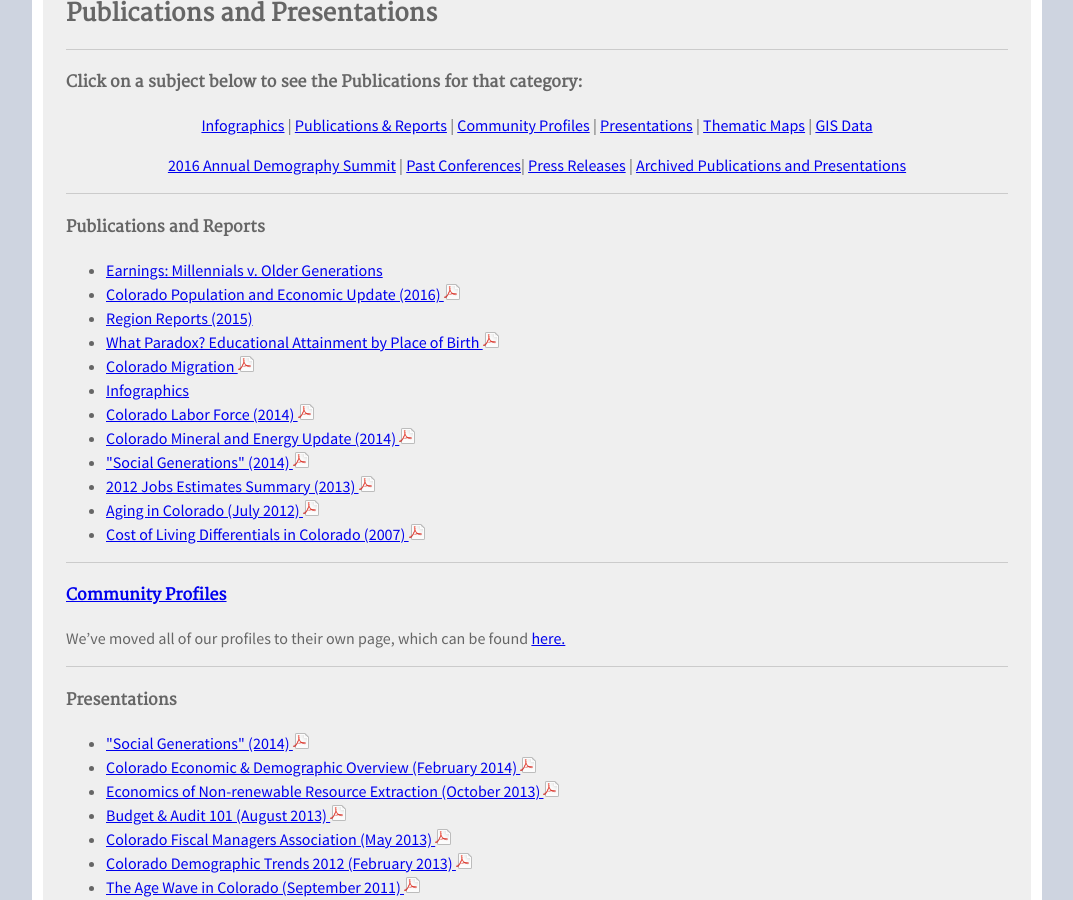
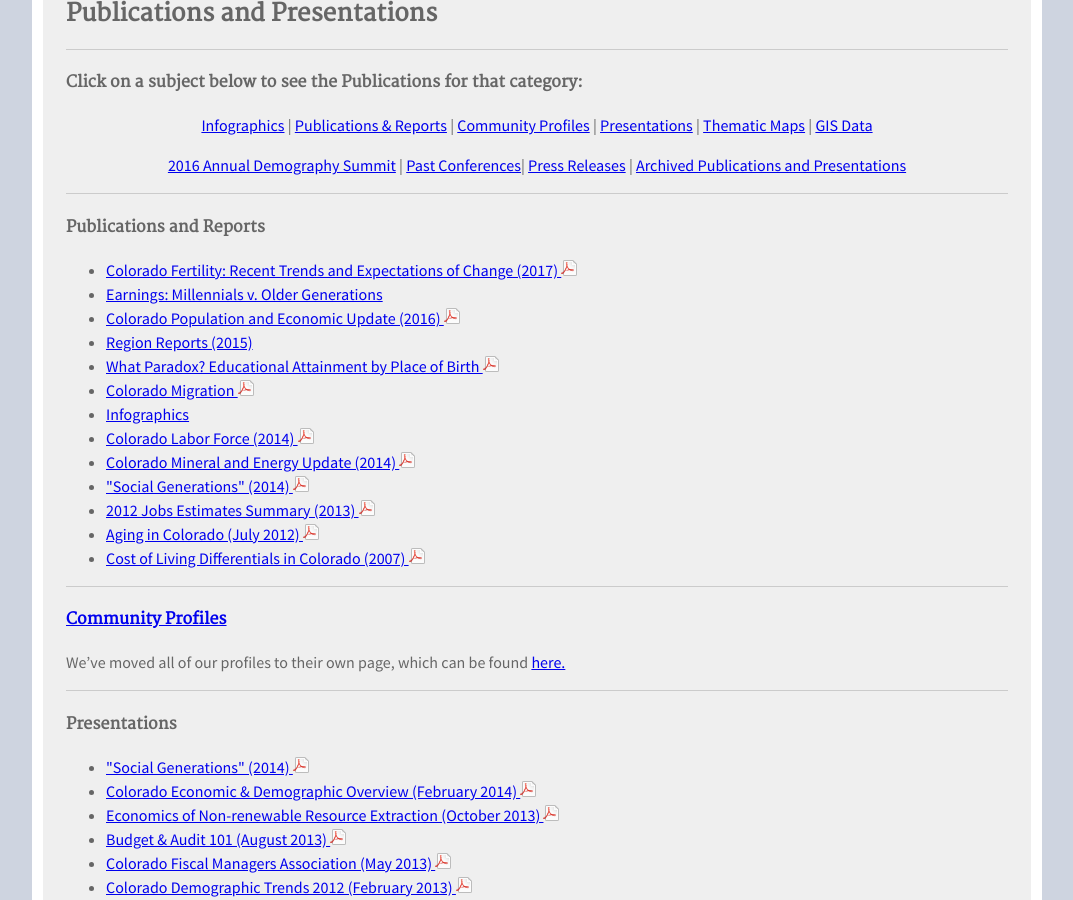
Before and after one commit to TBleess/Website_New, a Jekyll site: the page built from pages/9_Not_in_Menu/publications-and-presentations.md, in a window 1280 px wide and 900 px high, scrolled down 355 px. Shown: the whole window, without its empty margins (103-1176 px from the left). Built offline with Jekyll 4.4.1, drawn with Linux system fonts in a browser that asks for light colours.

Commit message:
Add fertility publication

```diff
--- a/pages/9_Not_in_Menu/publications-and-presentations.md
+++ b/pages/9_Not_in_Menu/publications-and-presentations.md
@@ -28,6 +28,7 @@
 
 #### Publications and Reports
 
+- [Colorado Fertility: Recent Trends and Expectations of Change (2017) ![pdf](/images/page_white_acrobat.png 'download pdf file')](https://drive.google.com/uc?export=download&id=0B2FMBVetYCVCRUxUQjg0R0NKSkU)
 - [Earnings: Millennials v. Older Generations](https://demography.dola.colorado.gov/crosstabs/millennial-earnings/)
 - [Colorado Population and Economic Update (2016) ![pdf](/images/page_white_acrobat.png 'download pdf file')](https://drive.google.com/uc?export=download&id=0ByjImPUKASTTQm5LSG5SMm16UFU)
 - [Region Reports (2015)](/demography/region-reports-2014/)
```
